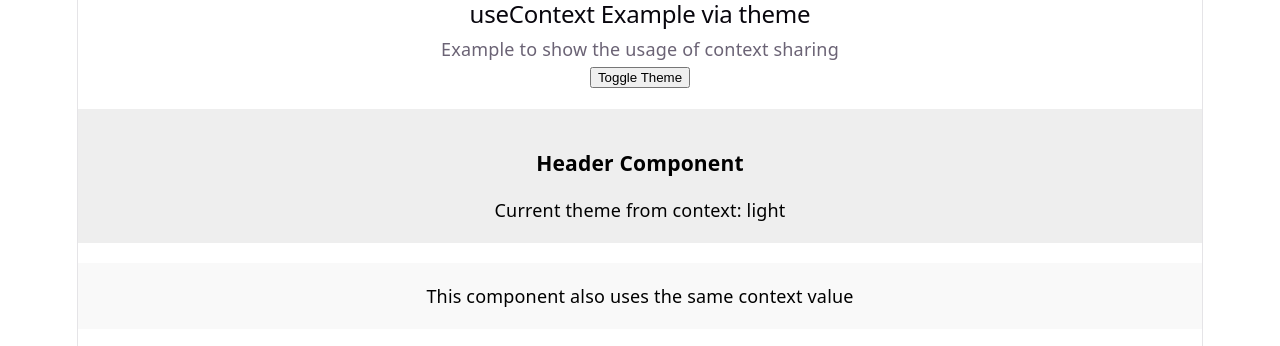
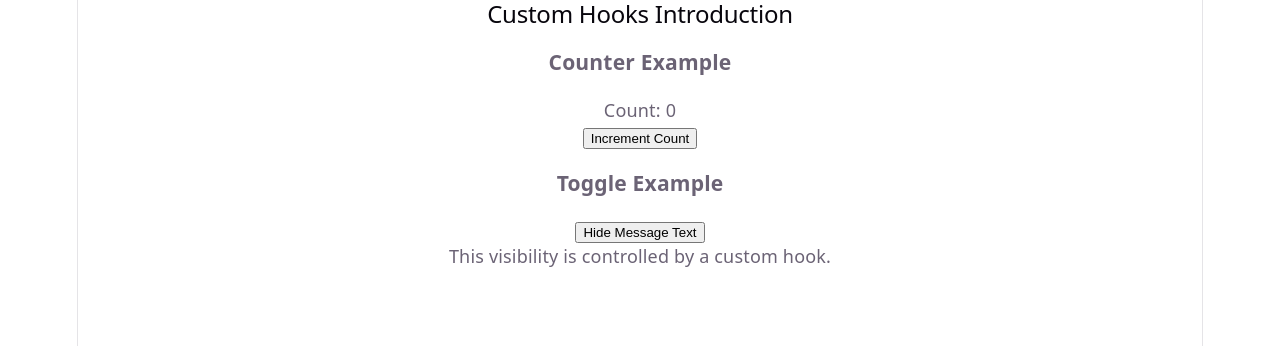
Before and after one commit to poorna834/MERN_Stu_FebMay26Mys, a React (Vite) app in the folder W10/D2/my-app/: page / in a window 1280 px wide. Shown: the top 346 px of the page. Built offline with nearby package versions, Linux system fonts and the light colour scheme.

Commit message:
Custom hooks Added

```diff
--- a/W10/D2/my-app/src/App.jsx
+++ b/W10/D2/my-app/src/App.jsx
@@ -1,13 +1,13 @@
-import { useState } from 'react'
+import './App.css'
 import { UseContextIntro } from './components/P1'
-import './App.css'
-
+import { CustomHooksIntro } from './components/P2'
 function App() {
 
   return (
-  <>
-      <UseContextIntro/>
-  </>
+    <>
+      {/* <UseContextIntro /> */}
+      <CustomHooksIntro />
+    </>
   )
 }
 
```
